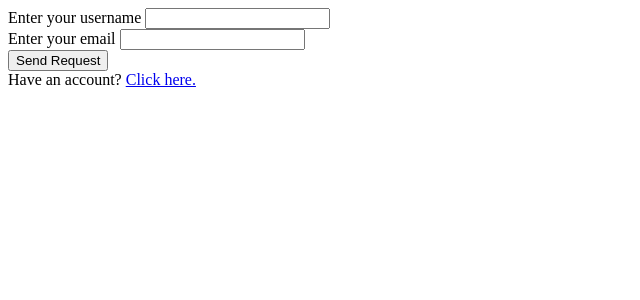
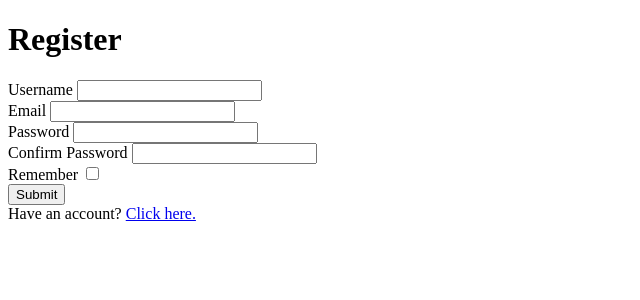
Before and after one commit to khezam/FreeLearning, a Flask app: page /register in a window 1280 px wide. Shown: the top 300 px of the page, without its empty margins (0-640 px from the left). Run offline with Flask 2, Linux system fonts and the light colour scheme; some libraries are stand-ins or nearby versions.

Commit message:
Flask WTForm vs HTML
Use flask_wtf to vlaidate the user's input because flask_wtf offers
great API's to use and define classes in Python as HTML input elements.
The name of each class-variables is a pointer variable that is a type
of string which yields as an HTML node.

Factorize a file that contains the Login and Register forms. The way to
access the data is by allocating a class and assign that class to a
variable and passes it to an HTML file where the class pointer is
wrraped in an HTML 'form' node.

As a result, this approach is great for accessing user's input.

Note: Its possible to access the requests data by the 'request' context.

```diff
--- /dev/null
+++ b/forms.py
@@ -0,0 +1,18 @@
+from flask_wtf import FlaskForm
+from wtforms import StringField, PasswordField, BooleanField, SubmitField, BooleanField
+from wtforms.fields.html5 import EmailField
+from wtforms.validators import DataRequired, EqualTo, Length, Email
+
+class LoginForm(FlaskForm):
+    email = EmailField(label='Email', validators=[DataRequired(), Length(min=5, max=20), Email()])
+    password = PasswordField(label='Password', validators=[DataRequired(), Length(min=5, max=20)])
+    remember_me = BooleanField(label='Remember', default=False)
+    submit = SubmitField(label='Submit', validators=[DataRequired()])
+
+class RegisterationForm(FlaskForm):
+    username = StringField(label='Username', validators=[DataRequired(), Length(min=5, max=20)])
+    email = EmailField(label='Email', validators=[DataRequired(), Length(min=5, max=20), Email()])
+    password = PasswordField(label='Password', validators=[DataRequired(), Length(min=5, max=20)])
+    confirm_password = PasswordField(label='Confirm Password', validators=[DataRequired(), EqualTo(fieldname='password', message='Passwords do not match')])
+    remember_me = BooleanField(label='Remember', default=False)
+    submit = SubmitField(label='Submit')
--- a/index.py
+++ b/index.py
@@ -1,5 +1,6 @@
 import unittest
 import click
+from forms import RegisterationForm, LoginForm
 from flask_wtf.csrf import CSRFProtect
 from flask import Flask, redirect, url_for, request, make_response, session, send_file, render_template, flash, get_flashed_messages
 
@@ -58,32 +59,36 @@ def login():
     if session.get('known'):
         return redirect(url_for('index_func'))
 
+    form = LoginForm()
     if request.method == "POST":
-        if request.form.get('email') != session.get('email') or request.form.get('username') != session.get('username'):
-            flash('Invalid username or email', 'error')
+        if form.email.data != session.get('email') or form.password.data != session.get('password'):
+            flash('Invalid email or password', 'error')
         else:
             session['known'] = True
             flash('You have successfully loged in')
             return redirect(url_for('index_func'))
-    return render_template('login_page.html')
+    return render_template('login_page.html', form=form)
 
 @app.route('/register', methods=['GET', 'POST'])
 def register():
     if session.get('known'):
         return redirect(url_for('index_func'))
 
-    if request.method == 'POST':
-        if session.get('username') == request.form.get('username') or session.get('email') == request.form.get('email'):
+    form = RegisterationForm()
+    if form.validate_on_submit():
+        if session.get('username') == form.username.data or session.get('email') == form.username.data:
             field = 'username'
-            if session.get('email') == request.form.get('email'):
+            if session.get('email') == form.email.data:
                 field = 'email'
             flash(f'This {field} exists already. Please choose a different {field}', 'error')
         else:
-            session['username'] = request.form.get('username')
-            session['email'] = request.form.get('email')
+            session['username'] = form.username.data
+            session['email'] = form.email.data
+            session['password'] = form.password.data
             session['known'] = False
+            flash(f'You have successfully created an account, please login!', 'success')
             return redirect(url_for('login'))
-    return render_template('register_page.html')
+    return render_template('register_page.html', form=form)
 
 @app.route('/logout')
 def logout():
@@ -94,7 +99,7 @@ def logout():
 def is_loged_in():
     if request.endpoint == 'logout' or request.endpoint == 'index_func':
         if not session.get('known'):
-            return redirect(url_for('login'))
+            return render_template('login_page.html', form=LoginForm()), 401
     return
 
 @app.cli.command("test_click")
--- a/templates/base.html
+++ b/templates/base.html
@@ -23,6 +23,13 @@
                 {% endfor %}
             {% endif %}
         </div>
+        {% macro field_errors(errors) %}
+            {% if errors %}
+                {% for error in errors %}
+                    <span>{{ error }}</span>
+                {% endfor %}
+            {% endif %}
+        {% endmacro %}
         {% block content %}{% endblock content%}
         <h1>
             {% if username %}
--- a/templates/register_page.html
+++ b/templates/register_page.html
@@ -1,18 +1,45 @@
 {% extends 'base.html' %}
+{% from 'base.html' import field_errors %}
 {% block title %}Register{% endblock title %}
+
 {% block content %}
+    <h1>Register</h1>
     <form action="{{ url_for('register') }}" method="POST">
-        <input type="hidden" name="csrf_token" value="{{ csrf_token() }}"/>
+        {{ form.hidden_tag()  }}
         <div>
-            <label for="username">Enter your username</label>
-            <input type="text" name="username" required>
+            {{ field_errors(form.username.errors) }}
+            <div>
+                {{ form.username.label }}
+                {{ form.username() }}
+            </div>
         </div>
         <div>
-            <label for="email">Enter your email</label>
-            <input type="email" name="email" required>
+            {{ field_errors(form.email.errors) }}
+            <div>
+                {{ form.email.label }}
+                {{ form.email() }}
+            </div>
         </div>
         <div>
-            <input type="submit" value="Send Request">
+            {{ field_errors(form.password.errors) }}
+            <div>
+                {{ form.password.label }}
+                {{ form.password() }}
+            </div>
+        </div>
+        <div>
+            {{ field_errors(form.confirm_password.errors) }}
+            <div>
+                {{ form.confirm_password.label }}
+                {{ form.confirm_password() }}
+            </div>
+        </div>
+        <div>
+            {{ form.remember_me.label }}
+            {{ form.remember_me() }}
+        </div>
+        <div>
+            {{ form.submit() }}
         </div>
         <span>Have an account? <a href="{{ url_for('login') }}">Click here.</a></span>
     </form>
```
Also changed, not shown: templates/login_page.html (+20 -9 lines).
